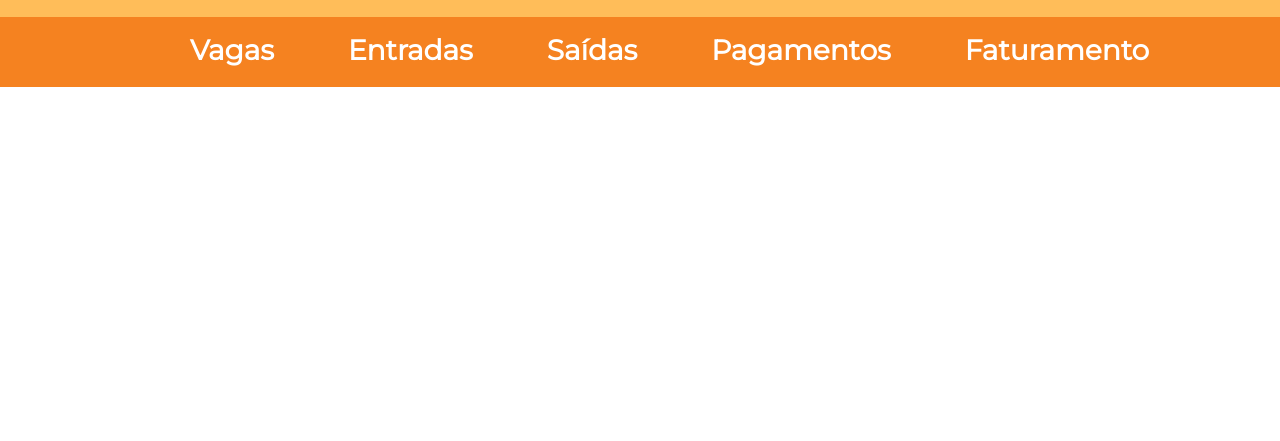
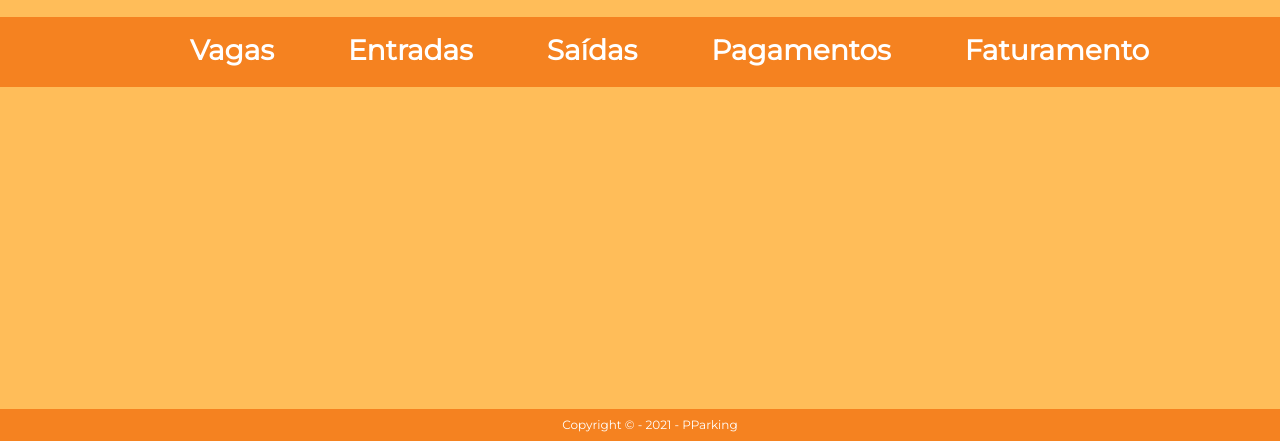
Before and after one commit to DaviMCC/PParking, a plain HTML site: page PParking Project/sistema_gerenciamento.html in a window 1280 px wide. Shown: the part 359-800 px from the top of the page. Drawn offline with Linux system fonts and the light colour scheme.

Commit message:
Rodapé adicionado

```diff
--- a/PParking Project/CSS/gerenciamento_style.css
+++ b/PParking Project/CSS/gerenciamento_style.css
@@ -53,6 +53,26 @@ header{
     background-color: #ee9d25;
     border-bottom: 4px solid #ffbd59;
     border-radius: 5px;
-    transition-duration: 0.2s;
+    transition-duration: 0.3s;
 
 }
+body {
+    background-color: #ffbd59;
+    padding-bottom: 58px;
+}
+main{
+    width: 90vw;
+    margin: 0 auto;
+    padding: 30px 20px;
+}
+footer{
+    text-align: center;
+    font-family: Montserrat;
+    font-size: 12px;
+    color: white;
+    padding: 10px;
+    background-color: #f58220;
+    bottom: 0;
+    position: fixed;
+    width: 100%;
+}
--- a/PParking Project/CSS/pagamentos_style.css
+++ b/PParking Project/CSS/pagamentos_style.css
@@ -20,3 +20,23 @@ header{
     font-family: Montserrat;
     font-weight: bold;
 }
+body {
+    background-color: #ffbd59;
+    padding-bottom: 58px;
+}
+main{
+    width: 90vw;
+    margin: 0 auto;
+    padding: 30px 20px;
+}
+footer{
+    text-align: center;
+    font-family: Montserrat;
+    font-size: 12px;
+    color: white;
+    padding: 10px;
+    background-color: #f58220;
+    bottom: 0;
+    position: fixed;
+    width: 100%;
+}
--- a/PParking Project/sistema_gerenciamento.html
+++ b/PParking Project/sistema_gerenciamento.html
@@ -31,7 +31,11 @@
         </nav>
         <main>
         </main>
+        <footer>
+            <p>Copyright &copy; - 2021 - PParking </p>
+        </footer>
     </body>
+
 </html>
 
 <!-- TODO: Arrumar tamanho do botão -->
```
Also changed, not shown: PParking Project/cabine_pagamentos.html (+3 -0 lines).
